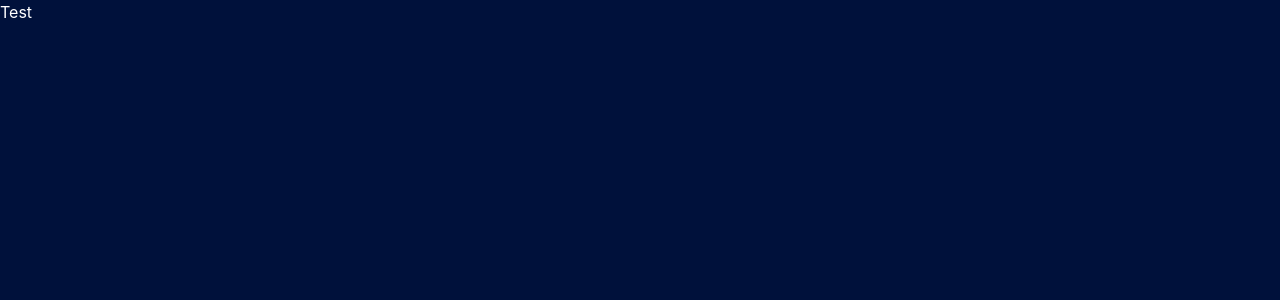
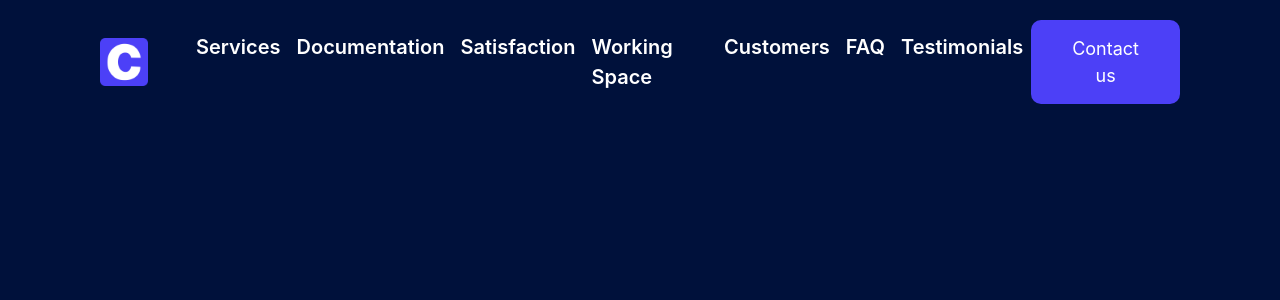
Before and after one commit to ecpieritz/creative-agency, a React (Create React App) app: page / in a window 1280 px wide. Shown: the top 300 px of the page. Built offline with nearby package versions, Linux system fonts and the light colour scheme; the HTML template or start-up script is replaced by a standard one.

Commit message:
Added Navbar

```diff
--- a/src/App.js
+++ b/src/App.js
@@ -1,10 +1,11 @@
+import Navbar from './components/Navbar';
 import './scss/main.scss'
 
 function App() {
   return (
-    <div className="App">
-      Test
-    </div>
+    <>
+      <Navbar />
+    </>
   );
 }
 
--- /dev/null
+++ b/src/components/Navbar/index.js
@@ -0,0 +1,44 @@
+import React from 'react'
+import logo from '../../assets/img/ca-logo.png'
+
+const Navbar = () => {
+  return (
+    <nav className='ca-navbar navbar-dark navbar sticky-top navbar-expand-lg'>
+      <a className="navbar-brand" href="#ca-banner"><img src={logo} alt="Creative Agency logo" /></a>
+      <button className="navbar-toggler" type="button" data-toggle="collapse" data-target="#navbarSupportedContent" aria-controls="navbarSupportedContent" aria-expanded="false" aria-label="Toggle navigation">
+        <span className="navbar-toggler-icon "></span>
+      </button>
+
+      <div className="collapse navbar-collapse" id="navbarSupportedContent">
+        <ul className="navbar-nav mr-auto">
+          <li className="nav-item">
+            <a className="nav-link" href="#ca-services">Services</a>
+          </li>
+          <li className="nav-item">
+            <a className="nav-link" href="#ca-documentation">Documentation</a>
+          </li>
+          <li className="nav-item">
+            <a className="nav-link" href="#ca-satisfaction">Satisfaction</a>
+          </li>
+          <li className="nav-item">
+            <a className="nav-link" href="#ca-working">Working Space</a>
+          </li>
+          <li className="nav-item">
+            <a className="nav-link" href="#ca-customers">Customers</a>
+          </li>
+          <li className="nav-item">
+            <a className="nav-link" href="#ca-faq">FAQ</a>
+          </li>
+          <li className="nav-item">
+            <a className="nav-link" href="#ca-testimonials">Testimonials</a>
+          </li>
+        </ul>
+        <button className='btn btn-purple-bg'>
+          <a href="#ca-contact">Contact us</a>
+        </button>
+      </div>
+    </nav>
+  )
+}
+
+export default Navbar
--- a/src/scss/abstracts/_utilities.scss
+++ b/src/scss/abstracts/_utilities.scss
@@ -6,7 +6,7 @@ body{
 }
 
 .container-fluid{
-  max-width: 1260px;
+  max-width: 1140px;
   margin: auto;
 }
 
--- /dev/null
+++ b/src/scss/components/_buttons.scss
@@ -0,0 +1,21 @@
+@import '../abstracts/variables';
+
+.btn{
+  &.btn-purple-bg{
+    background-color: $ca-purple;
+    padding: 15px 30px;
+    border-radius: 10px;
+    border: none;
+    outline: none;
+
+    a{
+      color: $ca-white;
+      font-size: 18px;
+      text-decoration: none;
+    }
+
+    &:hover{
+      background-color: $ca-dark-purple;
+    }
+  }
+}
--- /dev/null
+++ b/src/scss/layout/_navbar.scss
@@ -0,0 +1,34 @@
+@import '../abstracts/variables';
+
+.ca-navbar{
+  font-size: 20px;
+  font-weight: 600;
+  padding: 20px 100px;
+
+  .navbar-toggler{
+    outline: none;
+    border: none;
+  }
+
+  .navbar-brand{
+    margin-right: 40px;
+    img{
+      width: 48px;
+    }
+  }
+
+  .navbar-nav{
+    justify-content: space-between;
+    .nav-link{
+      color: $ca-white;
+      &:hover{
+        color: $ca-yellow;
+      }
+    }
+  }
+
+  @media(max-width: 1160px){
+    padding: 20px 50px;
+    font-size: 16px;
+  }
+}
--- a/src/scss/main.scss
+++ b/src/scss/main.scss
@@ -2,3 +2,7 @@
 @import './abstracts/utilities';
 @import './base/typography';
 @import './base/reset';
+
+@import './layout/navbar';
+
+@import './components/buttons';
```
